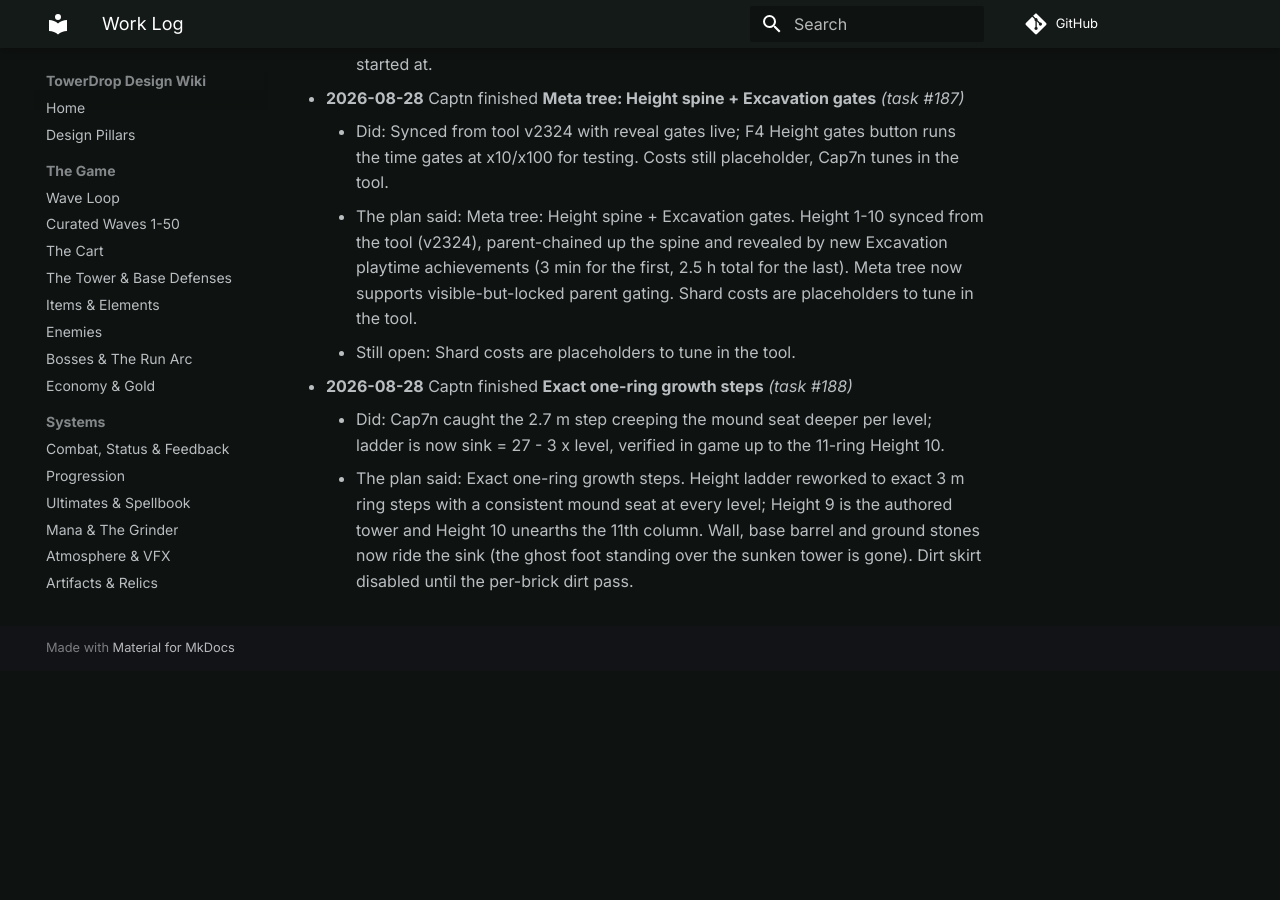
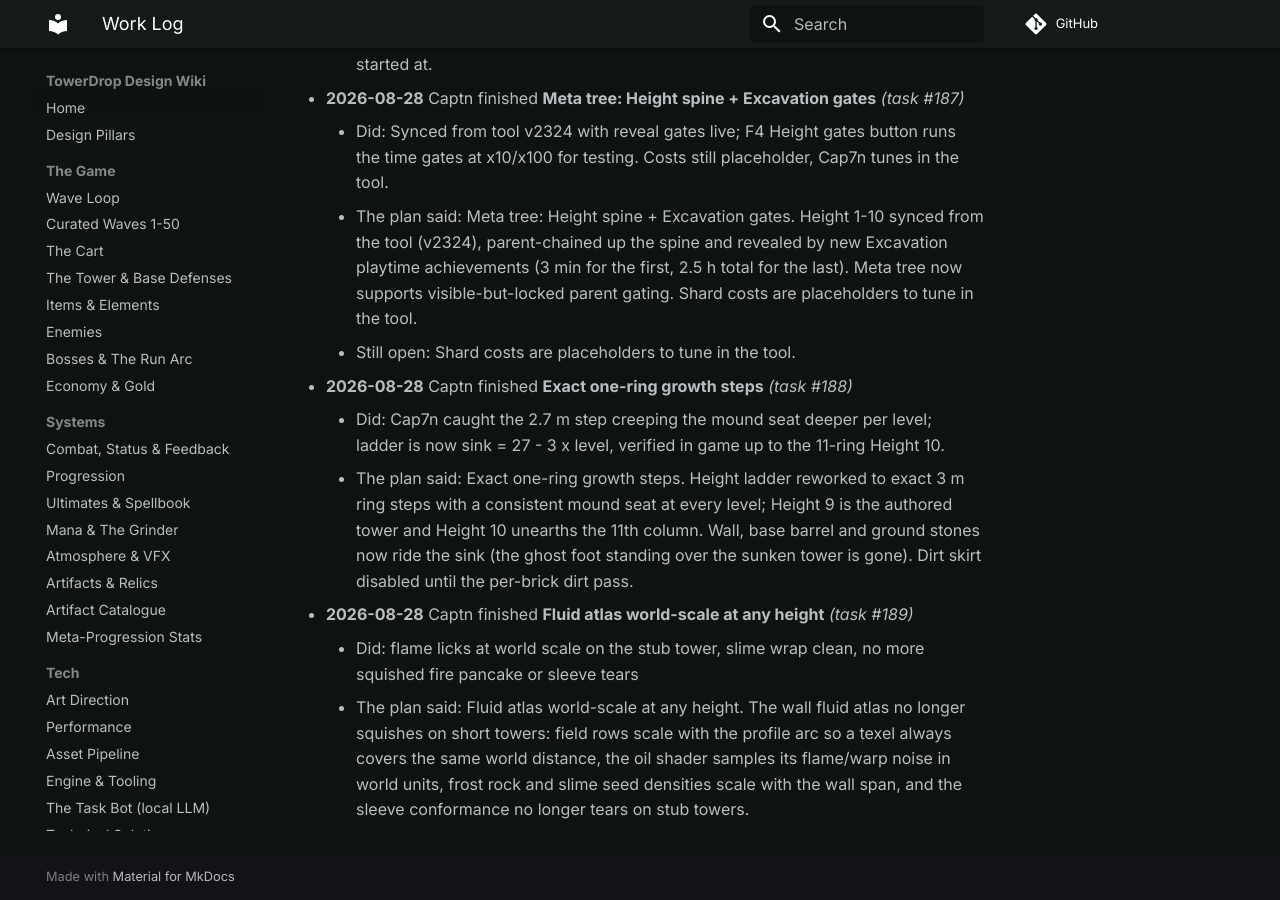
Before and after one commit to cap7n/towerdrop-docs, an MkDocs documentation site: the page built from docs/project/log.md, in a window 1280 px wide and 900 px high, scrolled down 6131 px. Built offline with MkDocs 1.6.1 and Material for MkDocs 9.7.7, drawn with Linux system fonts in a browser that asks for light colours; comment, search, counter and statistics services are not loaded; before the commit the page ends 6802 px from its top, so only the background shows below that.

Commit message:
log: Fluid atlas world-scale at any height (task #189)

```diff
--- a/docs/project/log.md
+++ b/docs/project/log.md
@@ -64,3 +64,6 @@ Bot design: [The Task Bot](../tech/wiki-bot.md).
 - **2026-08-28** Captn finished **Exact one-ring growth steps** _(task #188)_
     - Did: Cap7n caught the 2.7 m step creeping the mound seat deeper per level; ladder is now sink = 27 - 3 x level, verified in game up to the 11-ring Height 10.
     - The plan said: Exact one-ring growth steps. Height ladder reworked to exact 3 m ring steps with a consistent mound seat at every level; Height 9 is the authored tower and Height 10 unearths the 11th column. Wall, base barrel and ground stones now ride the sink (the ghost foot standing over the sunken tower is gone). Dirt skirt disabled until the per-brick dirt pass.
+- **2026-08-28** Captn finished **Fluid atlas world-scale at any height** _(task #189)_
+    - Did: flame licks at world scale on the stub tower, slime wrap clean, no more squished fire pancake or sleeve tears
+    - The plan said: Fluid atlas world-scale at any height. The wall fluid atlas no longer squishes on short towers: field rows scale with the profile arc so a texel always covers the same world distance, the oil shader samples its flame/warp noise in world units, frost rock and slime seed densities scale with the wall span, and the sleeve conformance no longer tears on stub towers.
```
